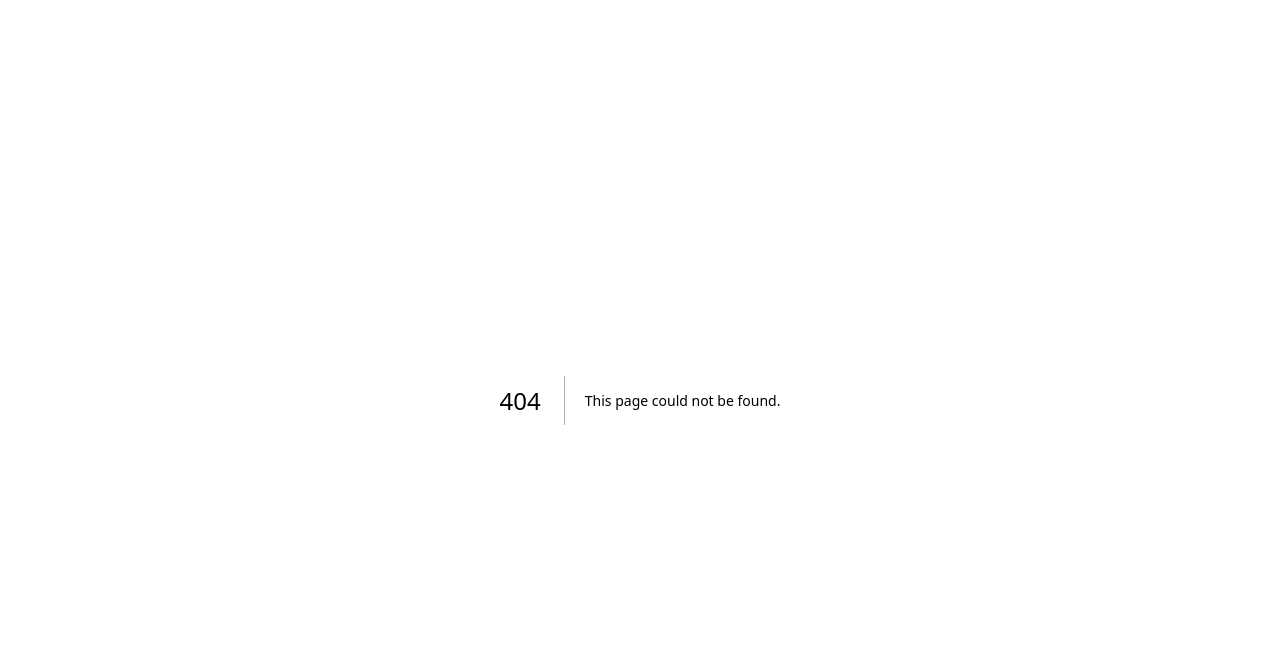
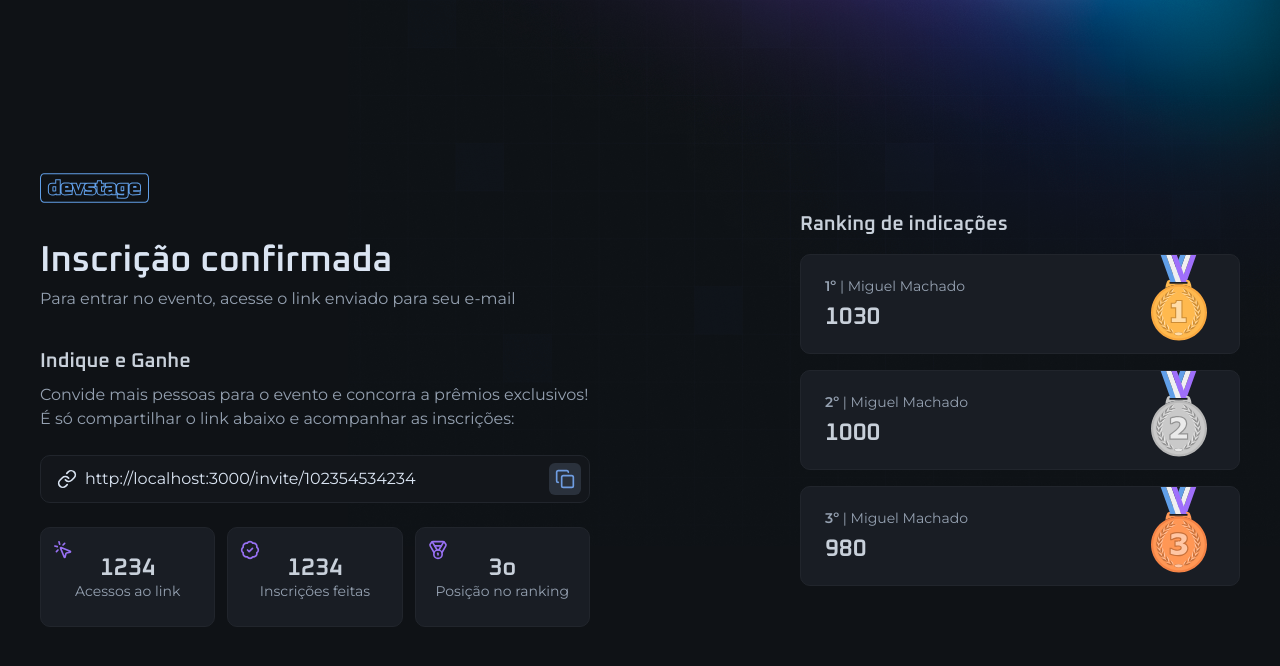
Before and after one commit to MiguelMachado-dev/devstage-events, a Next.js app in the folder web/: page /invite in a window 1280 px wide. Before the commit this address had no page. Shown: the top 666 px of the page. Built offline with nearby package versions, Linux system fonts and the light colour scheme.

Commit message:
feat: add invite link input, ranking, and stats components to invite page

```diff
--- /dev/null
+++ b/web/src/app/invite/invite-link-input.tsx
@@ -0,0 +1,31 @@
+'use client'
+
+import { Copy, Link } from 'lucide-react'
+import IconButton from '@/components/icon-button'
+import { InputField, InputIcon, InputRoot } from '@/components/input'
+
+interface InviteLinkInputProps {
+  inviteLink: string
+}
+
+const InviteLinkInput = ({ inviteLink }: InviteLinkInputProps) => {
+  const copyInviteLink = () => {
+    navigator.clipboard.writeText(inviteLink)
+  }
+
+  return (
+    <InputRoot>
+      <InputIcon>
+        <Link className="size-5" />
+      </InputIcon>
+
+      <InputField readOnly defaultValue={inviteLink} />
+
+      <IconButton className="-mr-2" onClick={copyInviteLink}>
+        <Copy className="size-5" />
+      </IconButton>
+    </InputRoot>
+  )
+}
+
+export default InviteLinkInput
--- /dev/null
+++ b/web/src/app/invite/page.tsx
@@ -0,0 +1,46 @@
+import Image from 'next/image'
+import logo from '../../assets/logo.svg'
+import InviteLinkInput from './invite-link-input'
+import Ranking from './ranking'
+import Stats from './stats'
+
+const InvitePage = () => {
+  const inviteLink = 'http://localhost:3000/invite/102354534234'
+  return (
+    <div className="min-h-dvh flex items-center justify-between gap-16 flex-col md:flex-row">
+      <div className="flex flex-col gap-10 w-full max-w-[550px]">
+        <Image src={logo} alt="devstage" width={108.5} height={30} />
+
+        <div className="space-y-2">
+          <h1 className="text-4xl font-semibold font-heading text-gray-100 leading-none">
+            Inscrição confirmada
+          </h1>
+          <p className="text-gray-300">
+            Para entrar no evento, acesse o link enviado para seu e-mail
+          </p>
+        </div>
+
+        <div className="space-y-6">
+          <div className="space-y-3">
+            <h2 className="text-gray-200 text-xl font-heading font-semibold leading-none">
+              Indique e Ganhe
+            </h2>
+            <p className="text-gray-300">
+              Convide mais pessoas para o evento e concorra a prêmios
+              exclusivos! É só compartilhar o link abaixo e acompanhar as
+              inscrições:
+            </p>
+          </div>
+
+          <InviteLinkInput inviteLink={inviteLink} />
+
+          <Stats />
+        </div>
+      </div>
+
+      <Ranking />
+    </div>
+  )
+}
+
+export default InvitePage
--- /dev/null
+++ b/web/src/app/invite/ranking.tsx
@@ -0,0 +1,54 @@
+import Image from 'next/image'
+import cooper from '../../assets/medal-cooper.svg'
+import gold from '../../assets/medal-gold.svg'
+import silver from '../../assets/medal-silver.svg'
+
+const Ranking = () => {
+  return (
+    <div className="w-full max-w-[440px] space-y-5">
+      <h2 className="text-gray-200 text-xl font-heading font-semibold leading-none">
+        Ranking de indicações
+      </h2>
+
+      <div className="space-y-4">
+        <div className="relative rounded-xl bg-gray-700 border border-gray-600 p-6 flex flex-col justify-center gap-3">
+          <span className="text-sm text-gray-300 leading-none">
+            <span className="font-semibold">1º</span> | Miguel Machado
+          </span>
+
+          <span className="font-heading text-2xl font-semibold text-gray-200 leading-none">
+            1030
+          </span>
+
+          <Image src={gold} alt="" className="absolute top-0 right-8" />
+        </div>
+
+        <div className="relative rounded-xl bg-gray-700 border border-gray-600 p-6 flex flex-col justify-center gap-3">
+          <span className="text-sm text-gray-300 leading-none">
+            <span className="font-semibold">2º</span> | Miguel Machado
+          </span>
+
+          <span className="font-heading text-2xl font-semibold text-gray-200 leading-none">
+            1000
+          </span>
+
+          <Image src={silver} alt="" className="absolute top-0 right-8" />
+        </div>
+
+        <div className="relative rounded-xl bg-gray-700 border border-gray-600 p-6 flex flex-col justify-center gap-3">
+          <span className="text-sm text-gray-300 leading-none">
+            <span className="font-semibold">3º</span> | Miguel Machado
+          </span>
+
+          <span className="font-heading text-2xl font-semibold text-gray-200 leading-none">
+            980
+          </span>
+
+          <Image src={cooper} alt="" className="absolute top-0 right-8" />
+        </div>
+      </div>
+    </div>
+  )
+}
+
+export default Ranking
--- /dev/null
+++ b/web/src/app/invite/stats.tsx
@@ -0,0 +1,42 @@
+import { BadgeCheck, Medal, MousePointerClick } from 'lucide-react'
+
+const Stats = () => {
+  return (
+    <div className="grid gap-3 md:grid-cols-3">
+      <div className="relative bg-gray-700 border border-gray-600 px-4 py-7 flex flex-col items-center justify-center gap-1 rounded-xl">
+        <span className="font-heading text-2xl font-semibold text-gray-200 leading-none">
+          1234
+        </span>
+        <span className="text-sm text-gray-300 leading-none text-center">
+          Acessos ao link
+        </span>
+
+        <MousePointerClick className="size-5 text-purple absolute top-3 left-3" />
+      </div>
+
+      <div className="relative bg-gray-700 border border-gray-600 px-4 py-7 flex flex-col items-center justify-center gap-1 rounded-xl">
+        <span className="font-heading text-2xl font-semibold text-gray-200 leading-none">
+          1234
+        </span>
+        <span className="text-sm text-gray-300 leading-none text-center">
+          Inscrições feitas
+        </span>
+
+        <BadgeCheck className="size-5 text-purple absolute top-3 left-3" />
+      </div>
+
+      <div className="relative bg-gray-700 border border-gray-600 px-4 py-7 flex flex-col items-center justify-center gap-1 rounded-xl">
+        <span className="font-heading text-2xl font-semibold text-gray-200 leading-none">
+          3o
+        </span>
+        <span className="text-sm text-gray-300 leading-none text-center">
+          Posição no ranking
+        </span>
+
+        <Medal className="size-5 text-purple absolute top-3 left-3" />
+      </div>
+    </div>
+  )
+}
+
+export default Stats
--- a/web/src/components/icon-button.tsx
+++ b/web/src/components/icon-button.tsx
@@ -1,11 +1,15 @@
 import type { ComponentProps } from 'react'
+import { twMerge } from 'tailwind-merge'
 
 interface IconButtonProps extends ComponentProps<'button'> {}
 
-const IconButton = ({ ...rest }: IconButtonProps) => {
+const IconButton = ({ className, ...rest }: IconButtonProps) => {
   return (
     <button
-      className="p-1.5 bg-gray-500 text-blue rounded-md cursor-pointer transition-colors duration-300 hover:bg-blue hover:text-gray-900"
+      className={twMerge(
+        'p-1.5 bg-gray-500 text-blue rounded-md cursor-pointer transition-colors duration-300 hover:bg-blue hover:text-gray-900',
+        className
+      )}
       {...rest}
     />
   )
```
